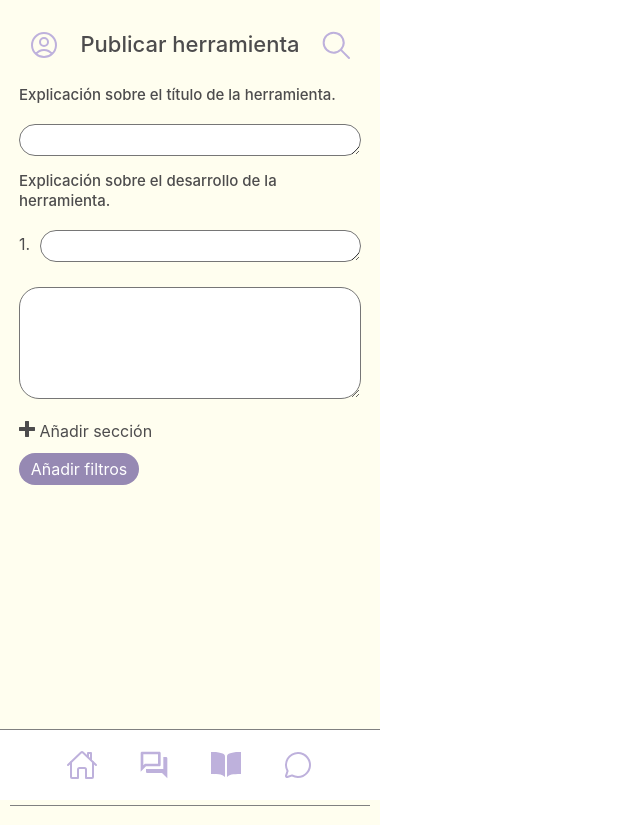
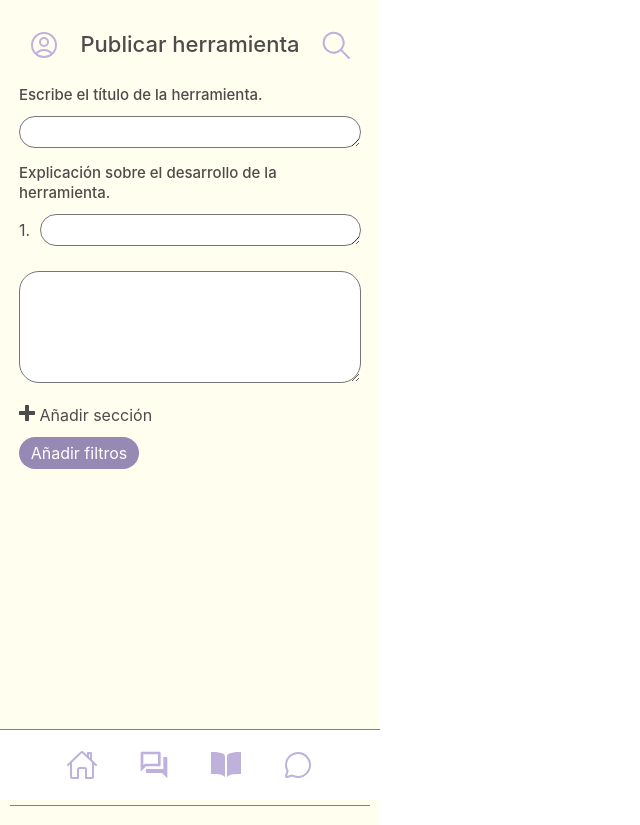
Before and after one commit to Akogahira/Ether, a React (Vite) app: page /SubirHerr in a window 1280 px wide. Shown: the whole page, without its empty margins (0-640 px from the left). Built offline with nearby package versions, Linux system fonts and the light colour scheme.

Commit message:
Funcionalidad Añadir seccion (Subir herramienta)

```diff
--- a/src/components/Layout.styles.js
+++ b/src/components/Layout.styles.js
@@ -262,7 +262,7 @@ export const AutorHome = styled.span`
 export const TituloConvHome = styled.h4`
   padding: 0px;
   margin-top: 5px;
-  margin-bottom: 5px;
+  margin-bottom: 2px;
   font-size: 15px;
   font-weight: 540;
   line-height: 1.3;
@@ -898,7 +898,7 @@ export const TextFieldSubirConv = styled.textarea`
   height: 20px;
   width: 100%;
   font-family: -apple-system, BlinkMacSystemFont, sans-serif;
-  margin: 15px 0 10px 0;
+  margin: 10px 0 10px 0;
 `;
 
 export const TextFieldSubirConvGrande = styled.textarea`
--- a/src/pages/SubirHerr.jsx
+++ b/src/pages/SubirHerr.jsx
@@ -1,27 +1,37 @@
+import { useState } from 'react';
 import { ContainerMain, BotonSubirConv, TextFieldContainer, TextFieldSubirConv, TextFieldSubirConvGrande, BotonesSubirConv, TituloConvHome } from '../components/Layout.styles';
 import { ImPlus } from 'react-icons/im';
 
 const SubirHerr = () => {
+  const [seccionCount, setSeccionCount] = useState(1); // Estado para el contador de secciones
+
+  const agregarSeccion = () => {
+    setSeccionCount(seccionCount + 1); // Incrementar el contador de secciones
+  };
+
   return (
     <ContainerMain>
       <div>
-        <TituloConvHome>Explicación sobre el título de la herramienta.</TituloConvHome>
+        <TituloConvHome>Escribe el título de la herramienta.</TituloConvHome>
         <TextFieldContainer>
           <TextFieldSubirConv></TextFieldSubirConv>
         </TextFieldContainer>
       </div>
-      <div>
+
       <TituloConvHome>Explicación sobre el desarrollo de la herramienta.</TituloConvHome>
+      {[...Array(seccionCount)].map((_, index) => (
+        <div key={index}>
           <TextFieldContainer>
-          <p>1.</p><TextFieldSubirConv></TextFieldSubirConv>
+            <p>{index + 1}.</p><TextFieldSubirConv></TextFieldSubirConv>
           </TextFieldContainer>
           <TextFieldContainer>
             <TextFieldSubirConvGrande></TextFieldSubirConvGrande>
           </TextFieldContainer>
         </div>
+      ))}
 
       <BotonesSubirConv>
-        <div><ImPlus ></ImPlus > Añadir sección </div>
+        <div onClick={agregarSeccion}><ImPlus></ImPlus> Añadir sección</div>
         <BotonSubirConv>Añadir filtros</BotonSubirConv>
       </BotonesSubirConv>
     </ContainerMain>
```
Lines whose indentation alone changed are shown as unchanged.
